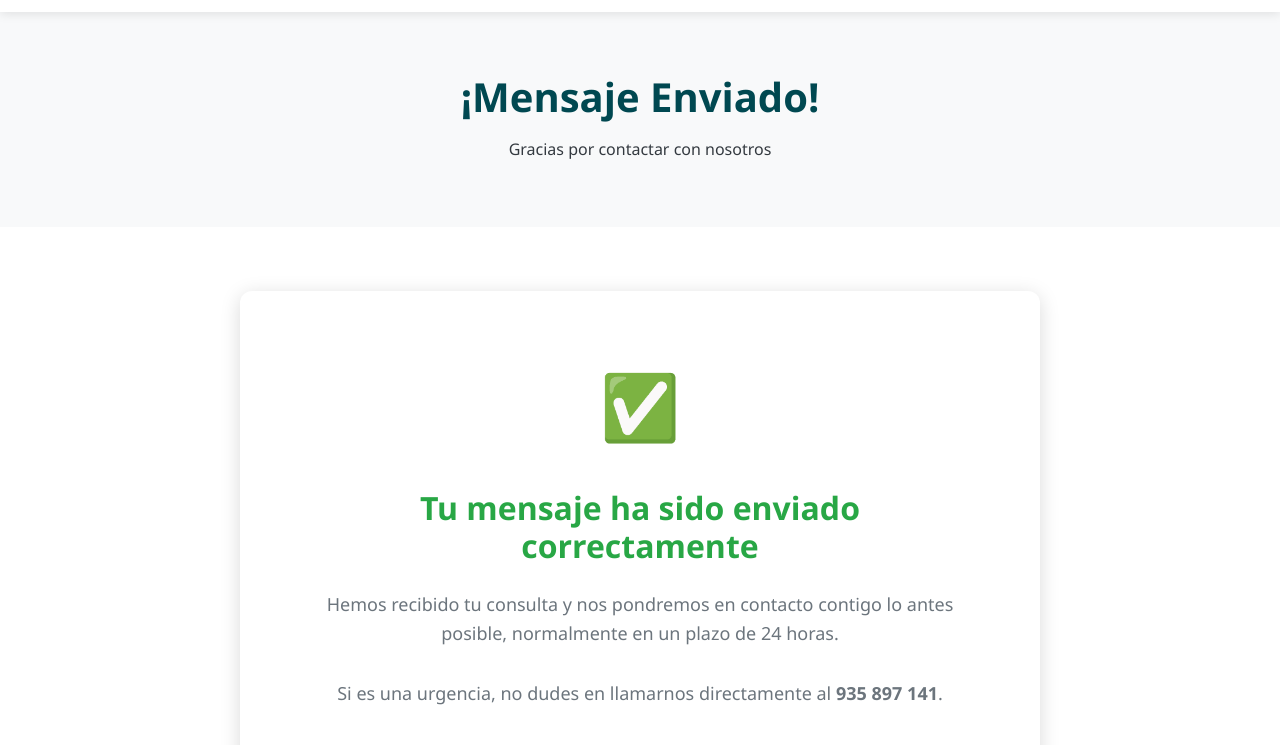
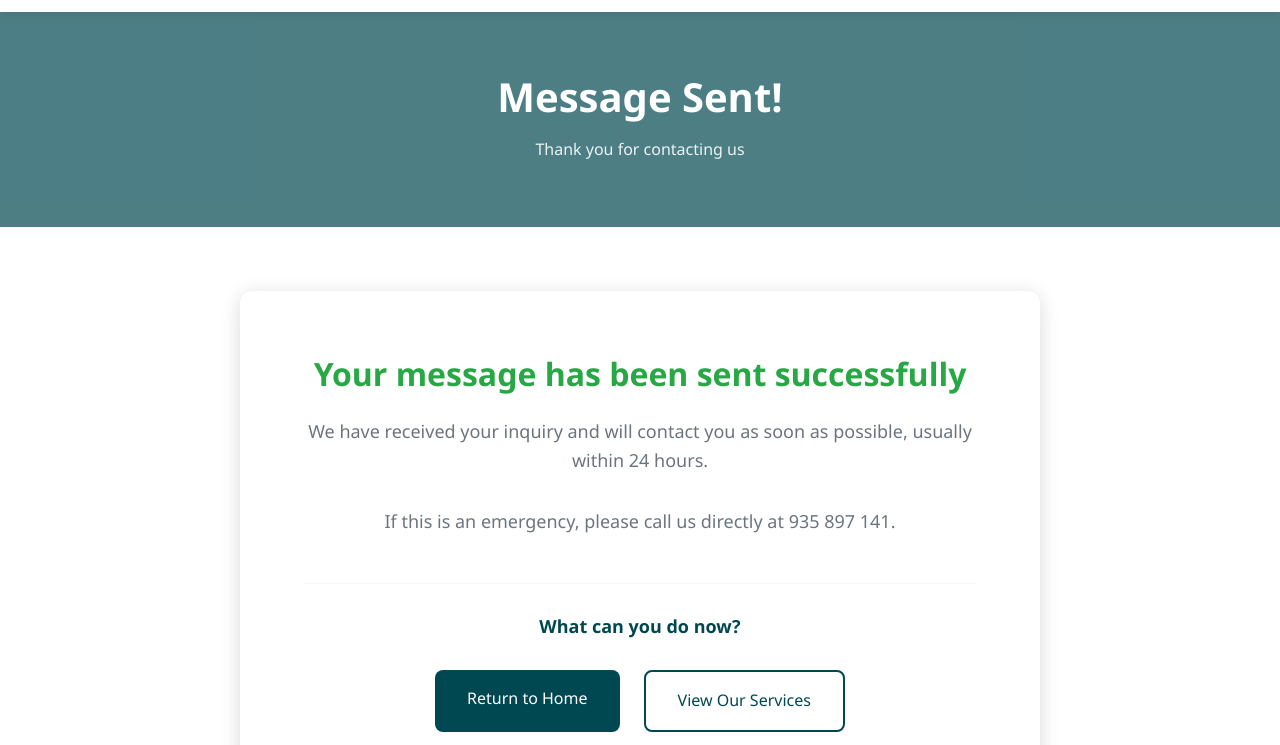
Before and after one commit to poldeperez/veterinos, a plain HTML site: page success.html in a window 1280 px wide. Shown: the part 55-800 px from the top of the page. Drawn offline with Linux system fonts and the light colour scheme.

Commit message:
success path and translations

```diff
--- a/data/en.json
+++ b/data/en.json
@@ -206,5 +206,15 @@
   "footer_weekdays": "Monday to Saturday: 8:00 - 21:00",
   "footer_copyright": "© 2025 Veterinos. All rights reserved.",
   "footer_social": "Follow us",
-  "footer_instagram": "Instagram"
+  "footer_instagram": "Instagram",
+
+  "success_page_title": "Message Sent - Veterinos",
+  "success_page_title2": "Message Sent!",
+  "success_page_subtitle": "Thank you for contacting us",
+  "success_message_title": "Your message has been sent successfully",
+  "success_message_info": "We have received your inquiry and will contact you as soon as possible, usually within 24 hours.",
+  "success_message_urgent": "If this is an emergency, please call us directly at 935 897 141.",
+  "success_next_steps_title": "What can you do now?",
+  "success_button_home": "Return to Home",
+  "success_button_services": "View Our Services"
 }
--- a/netlify/functions/contact.js
+++ b/netlify/functions/contact.js
@@ -68,7 +68,7 @@ exports.handler = async (event) => {
     return { statusCode: 422, body: JSON.stringify({ errors }) };
   }
 
-  const subject = `Nuevo mensaje de contacto - ${name}`;
+  const subject = `Nuevo mensaje de contacto desde la web - ${name}`;
   const html = `
     <div style="font-family: system-ui, -apple-system, Segoe UI, Roboto, Arial, sans-serif; line-height: 1.6;">
       <h2>Nuevo mensaje de contacto</h2>
@@ -113,7 +113,7 @@ exports.handler = async (event) => {
     // Redirect to success page for regular form POST
     return {
       statusCode: 303,
-      headers: { Location: "/success.html" },
+      headers: { Location: "/success" },
       body: "",
     };
   } catch (err) {
--- a/success.html
+++ b/success.html
@@ -4,7 +4,7 @@
     <meta charset="UTF-8">
     <meta name="viewport" content="width=device-width, initial-scale=1.0">
     <meta name="description" content="Mensaje enviado correctamente - Veterinos">
-    <title>Mensaje Enviado - Veterinos</title>
+    <title data-text="success_page_title">Mensaje Enviado - Veterinos</title>
     <link rel="stylesheet" href="css/styles.css">
     <link rel="icon" type="image/svg+xml" href="images/favicon.png">
 </head>
@@ -15,27 +15,25 @@
 
     <!-- Main Content -->
     <main>
-        <section class="page-header">
+        <section class="page-header-bg" style="background-color: rgba(0, 72, 81, 0.7);">
             <div class="container">
-                <h1>¡Mensaje Enviado!</h1>
-                <p>Gracias por contactar con nosotros</p>
+                <h1 data-text="success_page_title2">¡Mensaje Enviado!</h1>
+                <p data-text="success_page_subtitle">Gracias por contactar con nosotros</p>
             </div>
         </section>
 
         <section class="success-message">
             <div class="container">
                 <div class="success-content">
-                    <div class="success-icon">✅</div>
-                    <h2>Tu mensaje ha sido enviado correctamente</h2>
-                    <p>Hemos recibido tu consulta y nos pondremos en contacto contigo lo antes posible, normalmente en un plazo de 24 horas.</p>
-                    <p>Si es una urgencia, no dudes en llamarnos directamente al <strong>935 897 141</strong>.</p>
+                    <h2 data-text="success_message_title">Tu mensaje ha sido enviado correctamente</h2>
+                    <p data-text="success_message_info">Hemos recibido tu consulta y nos pondremos en contacto contigo lo antes posible, normalmente en un plazo de 24 horas.</p>
+                    <p data-text="success_message_urgent">Si es una urgencia, no dudes en llamarnos directamente al 935 897 141.</p>
 
                     <div class="next-steps">
-                        <h3>¿Qué puedes hacer ahora?</h3>
+                        <h3 data-text="success_next_steps_title">¿Qué puedes hacer ahora?</h3>
                         <div class="action-buttons">
-                            <a href="/" class="btn-primary">Volver al Inicio</a>
-                            <a href="/servicios" class="btn-secondary">Ver Nuestros Servicios</a>
-                            <a href="tel:+34935897141" class="btn-secondary">Llamar Ahora</a>
+                            <a href="/" class="btn-primary" data-text="success_button_home">Volver al Inicio</a>
+                            <a href="/servicios" class="btn-secondary" data-text="success_button_services">Ver Nuestros Servicios</a>
                         </div>
                     </div>
                 </div>
```
Also changed, not shown: data/ca.json (+11 -1 lines), data/es.json (+11 -1 lines), 1 other file.
